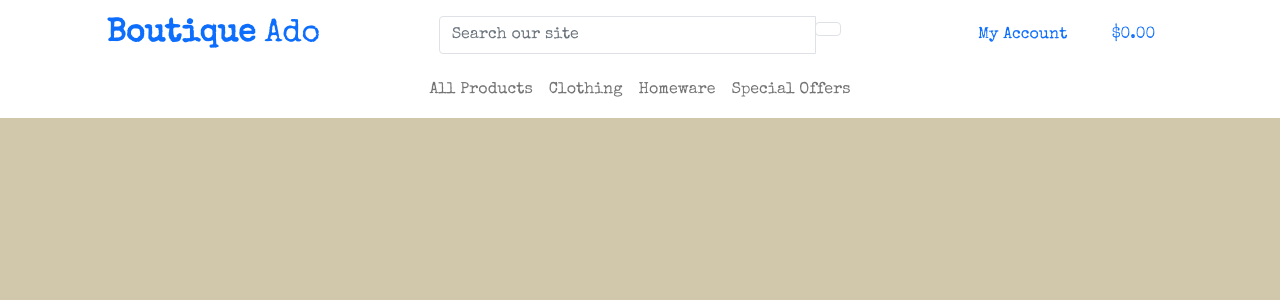
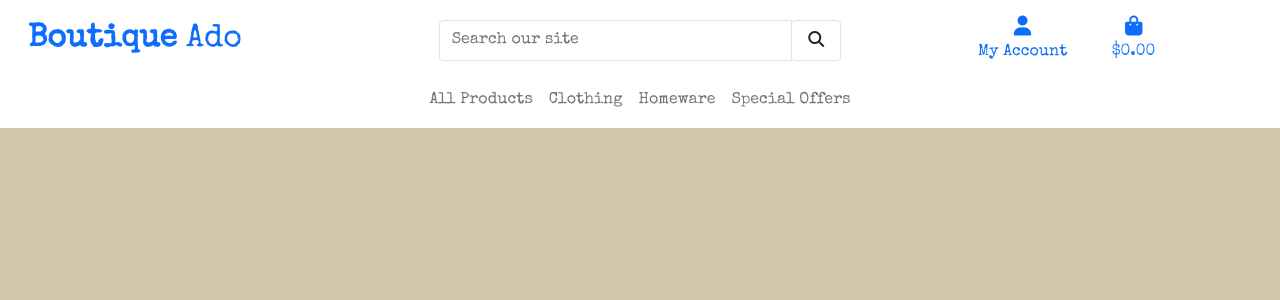
Before and after one commit to Bealby/jack_fairfield_2.0, a Django app: page / in a window 1280 px wide. Shown: the top 300 px of the page. Run offline with Django 3.2, Linux system fonts and the light colour scheme; some libraries are stand-ins or nearby versions.

Commit message:
Add links for google fonts and font awesome in base.html

```diff
--- a/static/css/base.css
+++ b/static/css/base.css
@@ -9,3 +9,25 @@ body {
     font-family: 'Special Elite', cursive;
     height: calc(100vh - 4.625rem);
 }
+
+/* from Bulma */
+.icon {
+    align-items: center;
+    display: inline-flex;
+    justify-content: center;
+    height: 1.5rem;
+    width: 1.5rem;
+}
+
+.main-logo-link {
+    width: fit-content;
+}
+
+/*---Media Queries---*/
+
+/* Slightly larger container on xl screens */
+@media (min-width: 1200px) {
+    .container {
+        max-width: 80%;
+    }
+}
--- a/templates/base.html
+++ b/templates/base.html
@@ -19,9 +19,16 @@
     <link href="https://cdn.jsdelivr.net/npm/bootstrap@5.0.2/dist/css/bootstrap.min.css" rel="stylesheet"
         integrity="sha384-EVSTQN3/azprG1Anm3QDgpJLIm9Nao0Yz1ztcQTwFspd3yD65VohhpuuCOmLASjC" crossorigin="anonymous">
 
+    <!-- Font Awesome -->
+    <script src="https://kit.fontawesome.com/c94280c78a.js" crossorigin="anonymous"></script>
+
     <!-- Static CSS -->
     <link rel="stylesheet" href="{% static 'css/base.css' %}" />
+
+    <!-- Google Fonts -->
     <link rel="preconnect" href="https://fonts.googleapis.com">
+    <link rel="preconnect" href="https://fonts.gstatic.com" crossorigin>
+    <link href="https://fonts.googleapis.com/css2?family=Special+Elite&display=swap" rel="stylesheet">
 
     {% endblock %}
 
--- a/templates/includes/header.html
+++ b/templates/includes/header.html
@@ -10,10 +10,9 @@
         <div class="col-12 col-lg-4 my-auto py-3 py-lg-2">
             <form method="GET" action="">
                 <div class="input-group w-100">
-                    <input class="form-control border border-black rounded-5" type="text" name="q"
-                        placeholder="Search our site">
+                    <input class="form-control border rounded-5" type="text" name="q" placeholder="Search our site">
                     <div class="input-group-append">
-                        <button class="form-control btn btn-black border border-black rounded-5" type="submit">
+                        <button class="form-control btn btn-black border rounded-5" type="submit">
                             <span class="icon">
                                 <i class="fas fa-search"></i>
                             </span>
@@ -25,8 +24,8 @@
         <div class="col-12 col-lg-4 my-auto py-1 py-lg-0">
             <ul class="list-inline list-unstyled text-center text-lg-right my-0">
                 <li class="list-inline-item dropdown">
-                    <a class="text-black nav-link" href="#" id="user-options" data-toggle="dropdown"
-                        aria-haspopup="true" aria-expanded="false">
+                    <a class="nav-link" href="#" id="user-options" data-toggle="dropdown" aria-haspopup="true"
+                        aria-expanded="false">
                         <div class="text-center">
                             <div><i class="fas fa-user fa-lg"></i></div>
                             <p class="my-0">My Account</p>
--- a/templates/includes/main-nav.html
+++ b/templates/includes/main-nav.html
@@ -3,13 +3,13 @@
 <div class="collapse navbar-collapse" id="main-nav">
     <ul class="navbar-nav w-auto mx-auto">
         <li class="nav-item d-block d-md-none">
-            <a class="logo-font font-weight-bold nav-link text-black mr-5" href="{% url 'home' %}" id="home-link">
+            <a class="logo-font font-weight-bold nav-link mr-5" href="{% url 'home' %}" id="home-link">
                 Home
             </a>
         </li>
         <li class="nav-item dropdown">
-            <a class="logo-font font-weight-bold nav-link text-black mr-5" href="#" id="all-products-link"
-                data-toggle="dropdown" aria-haspopup="true" aria-expanded="false">
+            <a class="logo-font font-weight-bold nav-link mr-5" href="#" id="all-products-link" data-toggle="dropdown"
+                aria-haspopup="true" aria-expanded="false">
                 All Products
             </a>
             <div class="dropdown-menu border-0" aria-labelledby="all-products-link">
@@ -21,8 +21,8 @@
         </li>
 
         <li class="nav-item dropdown">
-            <a class="logo-font font-weight-bold nav-link text-black mr-5" href="#" id="clothing-link"
-                data-toggle="dropdown" aria-haspopup="true" aria-expanded="false">
+            <a class="logo-font font-weight-bold nav-link mr-5" href="#" id="clothing-link" data-toggle="dropdown"
+                aria-haspopup="true" aria-expanded="false">
                 Clothing
             </a>
             <div class="dropdown-menu border-0" aria-labelledby="clothing-link">
@@ -36,8 +36,8 @@
         </li>
 
         <li class="nav-item dropdown">
-            <a class="logo-font font-weight-bold nav-link text-black mr-5" href="#" id="homeware-link"
-                data-toggle="dropdown" aria-haspopup="true" aria-expanded="false">
+            <a class="logo-font font-weight-bold nav-link mr-5" href="#" id="homeware-link" data-toggle="dropdown"
+                aria-haspopup="true" aria-expanded="false">
                 Homeware
             </a>
             <div class="dropdown-menu border-0" aria-labelledby="homeware-link">
@@ -48,7 +48,7 @@
         </li>
 
         <li class="nav-item dropdown">
-            <a class="logo-font font-weight-bold nav-link text-black" href="#" id="specials-link" data-toggle="dropdown"
+            <a class="logo-font font-weight-bold nav-link" href="#" id="specials-link" data-toggle="dropdown"
                 aria-haspopup="true" aria-expanded="false">
                 Special Offers
             </a>
```
